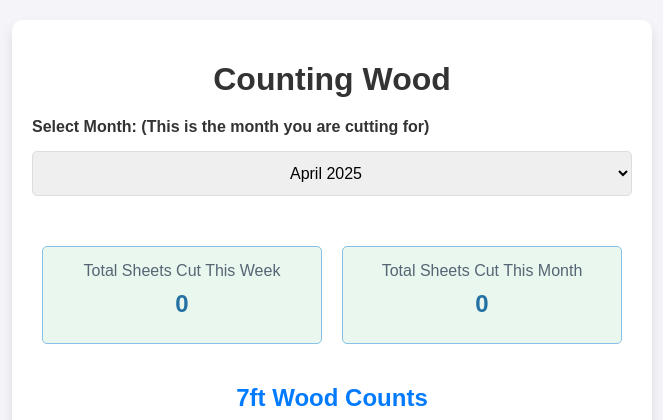
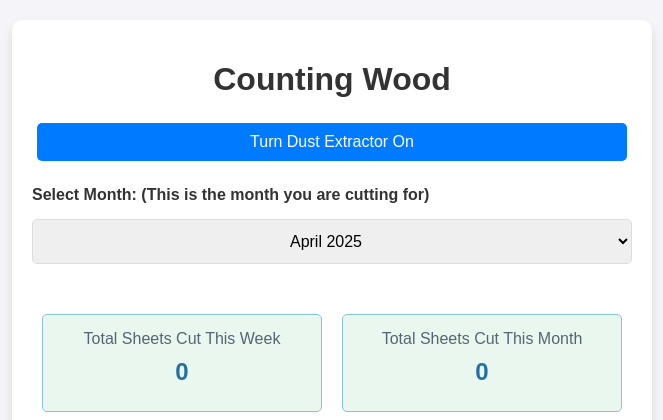
Before and after one commit to Bitcade1/Pooltracker, a Flask app: page /counting_wood in a window 1280 px wide. Shown: the top 420 px of the page, without its empty margins (308-971 px from the left). Run offline with Flask 3, Linux system fonts and the light colour scheme; the visitor is signed in with stand-in values (Sample User, id 1); data comes from the database, SQL or seed files in the repository; data that the repository does not hold is empty.

Commit message:
Update counting_wood.html

```diff
--- a/templates/counting_wood.html
+++ b/templates/counting_wood.html
@@ -100,7 +100,12 @@
 </head>
 <body>
   <div class="container">
-    <h1>Counting Wood</h1>
+    <div class="flex items-center">
+      <h1 class="mr-4">Counting Wood</h1>
+      <form method="POST" action="{{ url_for('turn_on_dust_extractor') }}">
+        <button type="submit" class="button">Turn Dust Extractor On</button>
+      </form>
+    </div>
 
     <!-- Flash Messages Display -->
     {% with messages = get_flashed_messages(with_categories=true) %}
@@ -224,7 +229,6 @@
         <p>Black MDF: {{ inventory.black_mdf }}</p>
         <p>36mm Plain MDF: {{ inventory.plain_mdf_36 }}</p>
     </div>
-
 
     <!-- Daily Wood Data -->
     <button class="collapsible" onclick="toggleCollapsible('dailyData')">Daily Wood Data</button>
```
Lines whose indentation alone changed are shown as unchanged.
